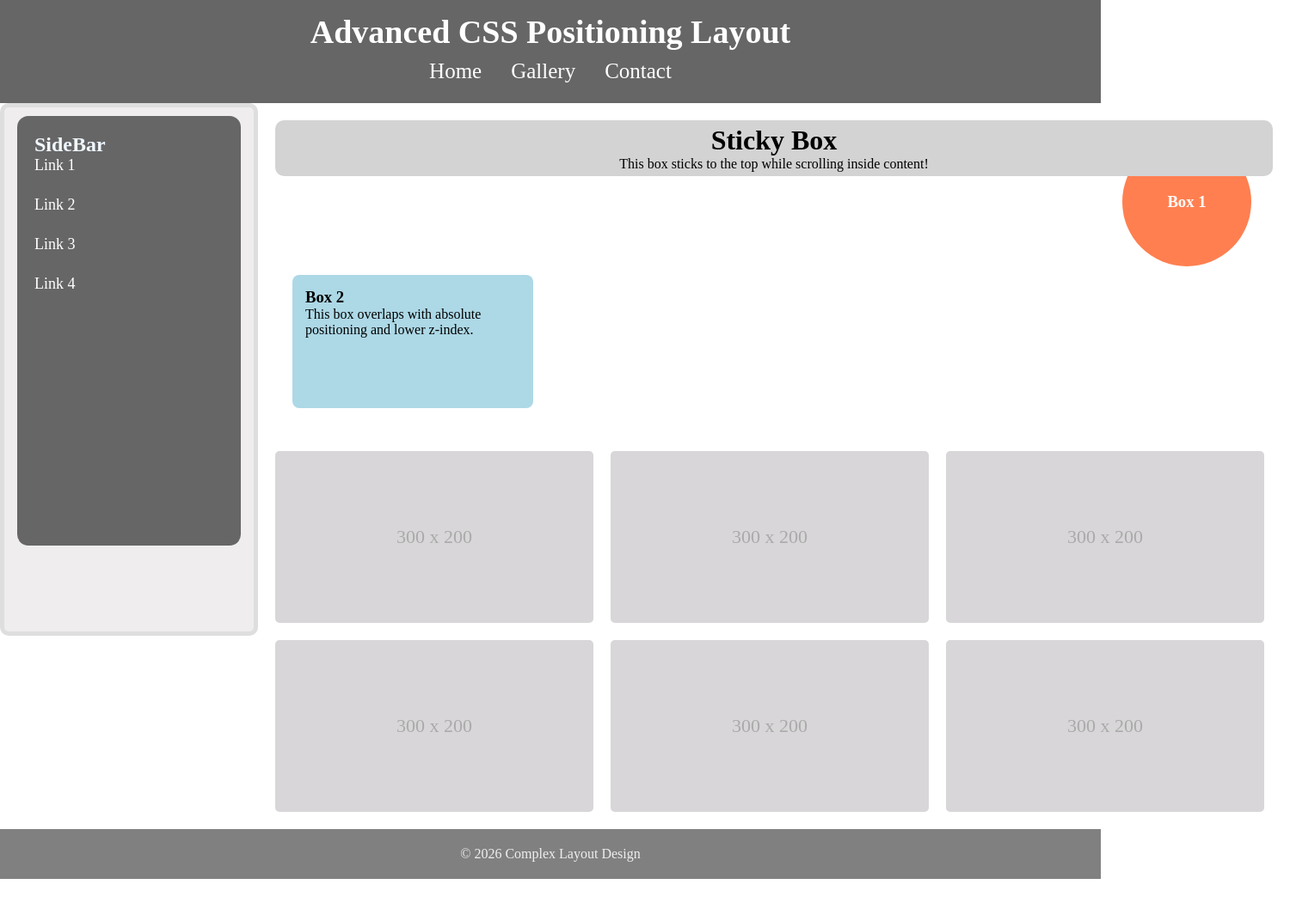
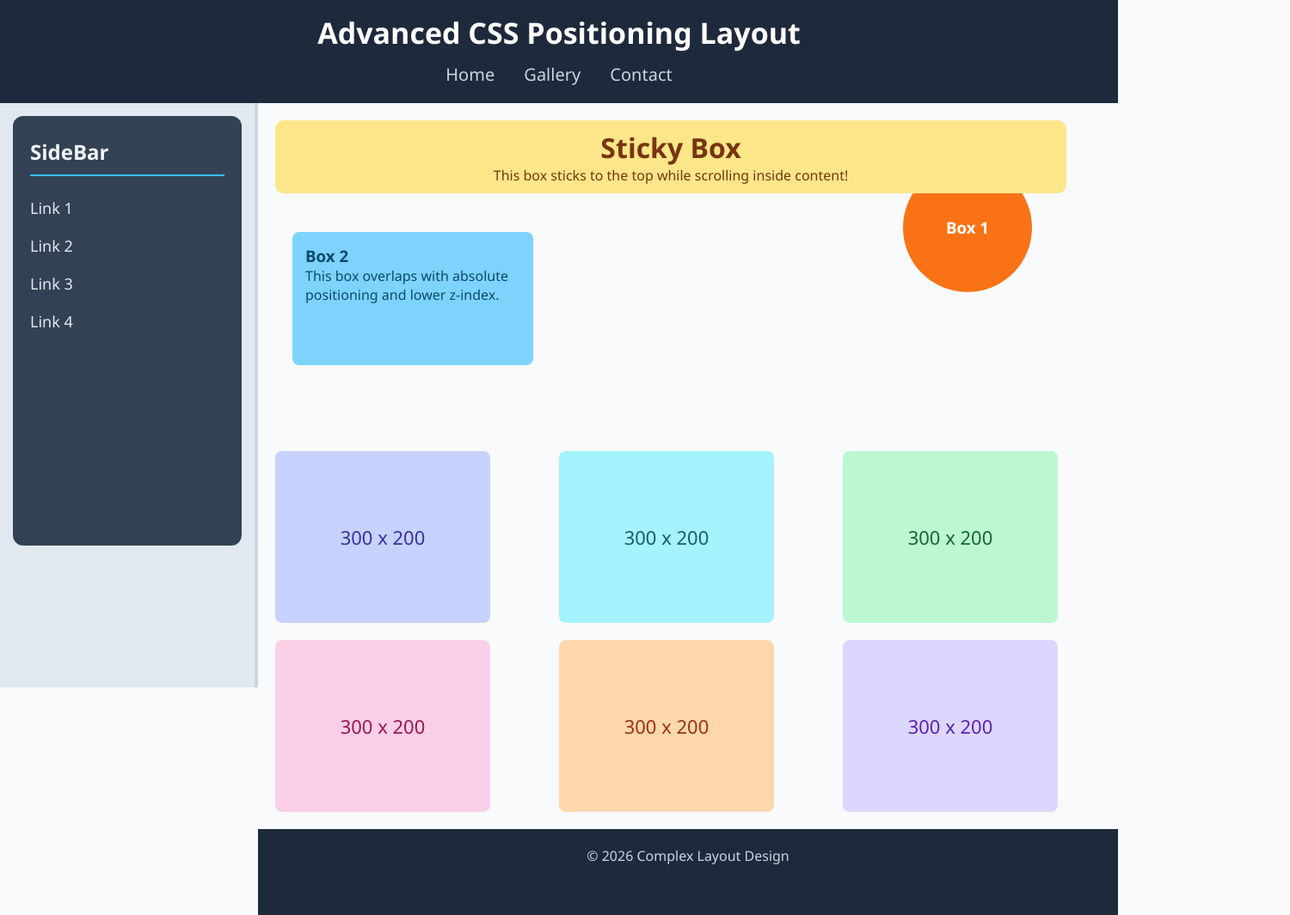
Before and after one commit to m-ali-khan401/All-Assignments, a plain HTML site: page css-task/Assignment 7/index.html in a window 1280 px wide. Shown: the whole page at 86% size, 1500 px wide, since content can reach past the window. Before the commit the page ends 1023 px from the top, so only its background shows below. Drawn offline with Linux system fonts and the light colour scheme.

Commit message:
assignemnt update

```diff
--- a/css-task/Assignment 7/index.html
+++ b/css-task/Assignment 7/index.html
@@ -39,18 +39,17 @@
             </div>
 
             <div class="box-2">
-
                 <h3>Box 2</h3>
                 <p>This box overlaps with absolute positioning and lower z-index.</p>
             </div>
 
             <div class="gallery">
-            <div class="card">300 x 200</div>
-                <div class="card">300 x 200</div>
-                <div class="card">300 x 200</div>
-                <div class="card">300 x 200</div>
-                <div class="card">300 x 200</div>
-                <div class="card">300 x 200</div>
+                <div class="card card-1">300 x 200</div>
+                <div class="card card-2">300 x 200</div>
+                <div class="card card-3">300 x 200</div>
+                <div class="card card-4">300 x 200</div>
+                <div class="card card-5">300 x 200</div>
+                <div class="card card-6">300 x 200</div>
             </div>
         </div>
     </main>
@@ -59,8 +58,5 @@
         © 2026 Complex Layout Design
     </footer>
 
-
-
-
 </body>
 </html>
--- a/css-task/Assignment 7/style.css
+++ b/css-task/Assignment 7/style.css
@@ -4,10 +4,17 @@
     box-sizing: border-box;
 }
 
+body {
+    font-family: "Segoe UI", Arial, sans-serif;
+    background-color: #f8fafc;
+    color: #1e293b;
+}
+
 .header {
     height: 120px;
-    background-color: #666666;
-    color: white;
+    width: 1300px;
+    background-color: #1e293b;
+    color: #ffffff;
     text-align: center;
     padding: 15px;
     position: sticky;
@@ -16,123 +23,169 @@
 }
 
 .header h1 {
-    font-size: 38px;
-    margin-bottom: 10px;
+    font-size: 34px;
+    margin-bottom: 12px;
 }
 
 .nav a {
-    color: white;
+    color: #cbd5e1;
     text-decoration: none;
-    margin: 0px 15px;
-    font-size: 25px;
+    margin: 0 15px;
+    font-size: 20px;
 }
 
-main {
-    width: 1500px;
-}
+
 
 .sidebar {
     position: fixed;
     top: 120px;
     left: 0;
+    bottom: 0;
     width: 300px;
-    height: 620px;
-    background-color: #efeded;
-    border: 5px solid #dedede;
-    border-radius: 10px;
+    background-color: #e2e8f0;
+    border-right: 4px solid #cbd5e1;
     z-index: 50;
 }
 
 aside {
     height: 500px;
-    width: 260px;
-    background-color: #666666;
-    margin: 10px 20px 0px 15px;
-    padding: 20px 0px 0px 20px;
-    border-radius: 13px;
+    margin: 15px;
+    padding: 25px 20px;
+    background-color: #334155;
+    border-radius: 12px;
 }
 
 aside h2 {
-    color: aliceblue;
+    color: #f1f5f9;
+    margin-bottom: 25px;
+    padding-bottom: 10px;
+    border-bottom: 2px solid #38bdf8;
 }
 
 .sidebar a {
     display: block;
-    color: white;
+    color: #e2e8f0;
     text-decoration: none;
-    margin-bottom: 25px;
+    margin-bottom: 20px;
     font-size: 18px;
 }
 
+
+
 .content {
     margin-left: 300px;
-    width: 1200px;
-    min-height: 600px;
+    width: 1000px;
+    min-height: 800px;
     padding: 20px;
     position: relative;
 }
 
 .sticky-box {
-    position: relative;
-    top: 0px;
+    position: sticky;
+    top: 120px;
     z-index: 10;
-    width: 1160px;
-    background-color: lightgray;
+    width: 920px;
+    background-color: #fde68a;
+    color: #78350f;
     text-align: center;
-    padding: 5px;
+    padding: 10px;
     border-radius: 10px;
 }
 
 .box-1 {
     width: 150px;
     height: 150px;
-    border-radius: 200px;
-    background-color: coral;
-    color: white;
+    border-radius: 75px;
+    background-color: #f97316;
+    color: #ffffff;
     text-align: center;
     line-height: 150px;
     position: absolute;
-    top: 40px;
-    right: 45px;
-    z-index: 2;
+    top: 70px;
+    right: 100px;
+
 }
 
 .box-2 {
     width: 280px;
     height: 155px;
-    background-color: lightblue;
+    background-color: #7dd3fc;
+    color: #0c4a6e;
     padding: 15px;
     border-radius: 8px;
     position: absolute;
-    top: 200px;
+    top: 150px;
     left: 40px;
     z-index: 1;
 }
 
 .gallery {
-    margin-top: 320px;
-    display: flex;
-    flex-wrap: wrap;
-    gap: 20px;
+    position: relative;
+    width: 960px;
+    height: 420px;
+    margin-top: 300px;
 }
 
 .card {
-    width: 370px;
+    position: absolute;
+    width: 250px;
     height: 200px;
-    background-color: #d8d6d8;
-    border-radius: 5px;
+    border-radius: 8px;
     text-align: center;
     line-height: 200px;
-    color: #aaaaaa;
     font-size: 22px;
 }
 
+.card-1 {
+    top: 0;
+    left: 0;
+    background-color: #c7d2fe;
+    color: #3730a3;
+}
+
+.card-2 {
+    top: 0;
+    left: 330px;
+    background-color: #a5f3fc;
+    color: #155e75;
+}
+
+.card-3 {
+    top: 0;
+    left: 660px;
+    background-color: #bbf7d0;
+    color: #166534;
+}
+
+.card-4 {
+    top: 220px;
+    left: 0;
+    background-color: #fbcfe8;
+    color: #9d174d;
+}
+
+.card-5 {
+    top: 220px;
+    left: 330px;
+    background-color: #fed7aa;
+    color: #9a3412;
+}
+
+.card-6 {
+    top: 220px;
+    left: 660px;
+    background-color: #ddd6fe;
+    color: #5b21b6;
+}
+
 footer {
+    height: 100px;
+    width: 1000px;
     position: relative;
     z-index: 60;
-    background-color: gray;
-    color: #eee;
-    font-weight: 400;
+    margin-left: 300px;
+    background-color: #1e293b;
+    color: #cbd5e1;
     text-align: center;
     padding: 20px;
 }
--- /dev/null
+++ b/css-task/Assignment 8/style.css
@@ -0,0 +1,75 @@
+*{
+    margin: 0;
+    padding: 0;
+    font-family: Arial, Helvetica, sans-serif;
+}
+.nav{
+    display: flex;
+    justify-content: space-between;
+    align-items: center;
+    background-color: black;
+    color: white;
+    padding: 30px 20px;
+}
+.logo{
+font-weight: bolder;
+}
+a{
+    text-decoration: none;
+    color: white;
+    margin-left: 20px;
+}
+.main{
+    display: flex;
+    justify-content: space-between;
+    align-items: center;
+    padding: 40px;
+}
+.main .content{
+    line-height: 50px;
+}
+.main .content h1{
+font-size: 40px;
+font-weight: bold;
+}
+.main .content p{
+    font-size: 18px;
+}
+.main .content .btn{
+    background-color:rgb(47, 126, 243);
+    color: white;
+    padding: 10px 12px;
+    border: none;
+    border-radius: 5px;
+}
+.main .container{
+    background-color:rgb(166, 165, 165);
+    width: 500px;
+    height: 500px;
+    font-size: 40px;
+    color: gray;
+    display: flex;
+    justify-content: center;
+    align-items: center;
+
+    border-radius: 20px;
+}
+.about{
+    display: flex;
+    justify-content: space-between;
+    align-items: center;
+    padding: 50px;
+    background-color: rgba(228, 228, 228, 0.777);
+    text-align: center;
+    line-height: 30px;
+}
+
+
+.footer{
+     display: flex;
+    justify-content: space-between;
+    align-items: center;
+    background-color: black;
+    color: white;
+    padding: 20px 20px;
+}
--- /dev/null
+++ b/css-task/Assignment 9/style.css
@@ -0,0 +1,66 @@
+*{
+    margin: 0;
+
+}
+.nav{
+    display: flex;
+    justify-content: space-between;
+    align-items: center;
+    border-bottom: 1px solid black;
+    background-color: rgb(210, 7, 241);
+    padding:20px;
+}
+.logo{
+    padding-left: 50px;
+    font-size: 40px;
+    font-weight:bolder;
+    color: white;
+}
+.navlinks
+{
+    display: flex;
+    gap: 20px;
+    padding-right: 50px;
+}
+
+a{
+    text-decoration: none;
+    color: white;
+    font-size: 25px;
+}
+.main{
+    padding: 50px;
+    height: 1200px;
+    display:flex;
+    flex-wrap: wrap;
+    justify-content: space-evenly;
+    background-color: rgb(242, 154, 255);
+}
+.card
+{
+    background-color: rgb(225, 160, 245);
+    width: 300px;
+    text-align: center;
+    height: 200px;
+    align-self:flex-end;
+    border: 2px solid black;
+    border-radius: 30px;
+}
+.footer{
+    background-color: rgb(210, 7, 241);
+    padding: 30px;
+    display: flex;
+    justify-content: space-between;
+    align-items: center;
+    border-top: 2px solid black;
+}
+.quicklinks{
+    display: flex;
+    gap: 20px;
+    color: white;
+    font-size: 25px;
+}
+
+.footer > p {
+    color: white;
+}
```
Also changed, not shown: css-task/Assignment 8/index.html (added, +55 -0 lines), css-task/Assignment 9/index.html (added, +47 -0 lines), index.html (+14 -0 lines). Lines whose indentation alone changed are shown as unchanged.
